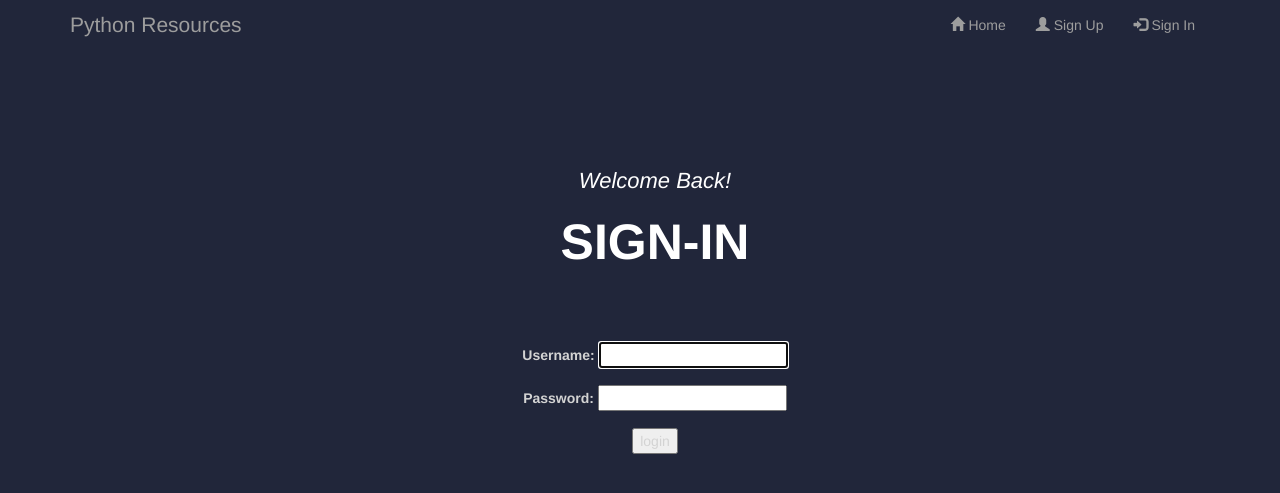
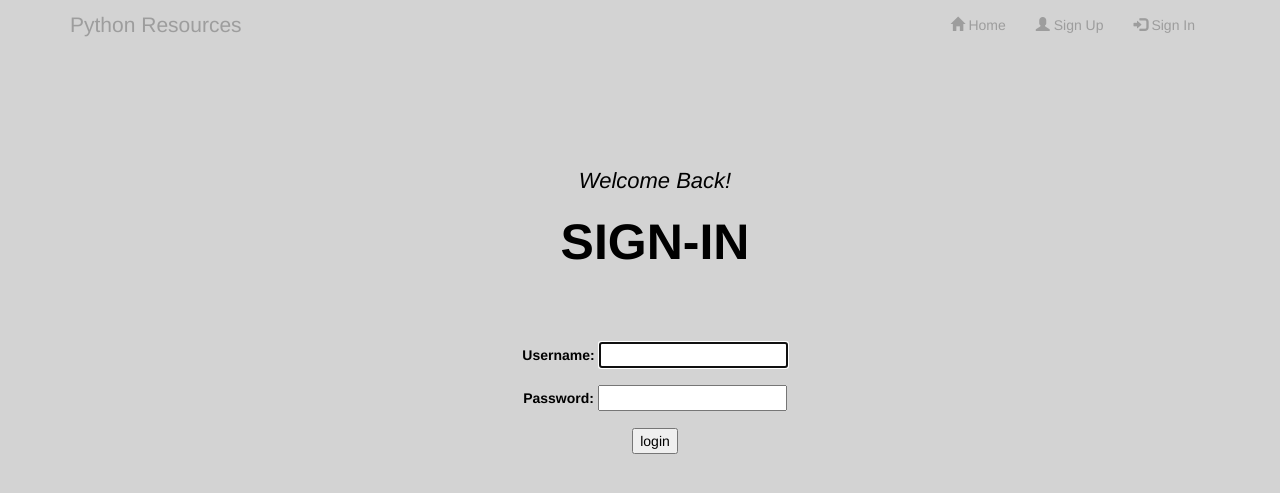
Before and after one commit to lkhedlund/python-resource-wall, a Django app: page /accounts/login/ in a window 1280 px wide. Shown: the top 493 px of the page. Run offline with Django 3.2, Linux system fonts and the light colour scheme; some libraries are stand-ins or nearby versions; some web fonts are replaced.

Commit message:
Restyling to gray and white

```diff
--- a/posting_wall/static/stylesheets/application.css
+++ b/posting_wall/static/stylesheets/application.css
@@ -1,6 +1,6 @@
 body {
-  background-color: #21263a;
-  /*background-image: url("./images/galaxy.jpg");*/
+  /*background-color: #21263a;*/
+  background-color: #d3d3d3;
   background-position: center center;
   background-repeat: no-repeat;
   background-attachment: fixed;
@@ -28,7 +28,8 @@ body {
 
 header {
   text-align: center;
-  color: #FFFFFF;
+  /*color: #FFFFFF;*/
+  color: black;
 }
 
 header .intro-text {
@@ -90,6 +91,7 @@ header .intro-text .intro-heading {
   width: 100%;
   background-color: #FFFFFF;
   position: absolute;
+  top: 0;
   left: 0;
   -webkit-transition: opacity .5s ease-in-out;
   -moz-transition: opacity .5s ease-in-out;
@@ -191,5 +193,8 @@ header .intro-text .intro-heading {
 }
 
 .well {
-    min-height: 360px;
+    position: relative;
 }
+.well h3 {
+    height: 70px;
+}
--- a/posting_wall/templates/posting_wall/post_list.html
+++ b/posting_wall/templates/posting_wall/post_list.html
@@ -14,15 +14,13 @@
         <div class="col-md-3">
           <div class="well text-center">
             <a href="{% url 'post_detail' pk=post.pk %}">
-            <div class="square" style="background-image:url('{% static './images/pylogo.jpg' %}')">
               <div class="overlay">
                 <div class="overlay-center">
                   <p>{{ post.summary|truncatechars:120 }}</p>
                 </div>
               </div>
-            </div>
             </a>
-            <h4 >{{ post.title|truncatechars:30 }}</h4>
+            <h3>{{ post.title|truncatechars:35 }}</h3>
             <p>
               @{{ post.author }} | {{ post.created_date }}
             </p>
--- a/posting_wall/templates/registration/login.html
+++ b/posting_wall/templates/registration/login.html
@@ -12,7 +12,7 @@
       <div class="intro-lead-in">Welcome Back!</div>
       <div class="intro-heading">Sign-In</div>
     </div>
-    <div class="row ltgray">
+    <div class="row">
       <div class="col-md-4 col-md-offset-4">
         <form method="post" action="/accounts/login/">
           {% csrf_token %}
```
